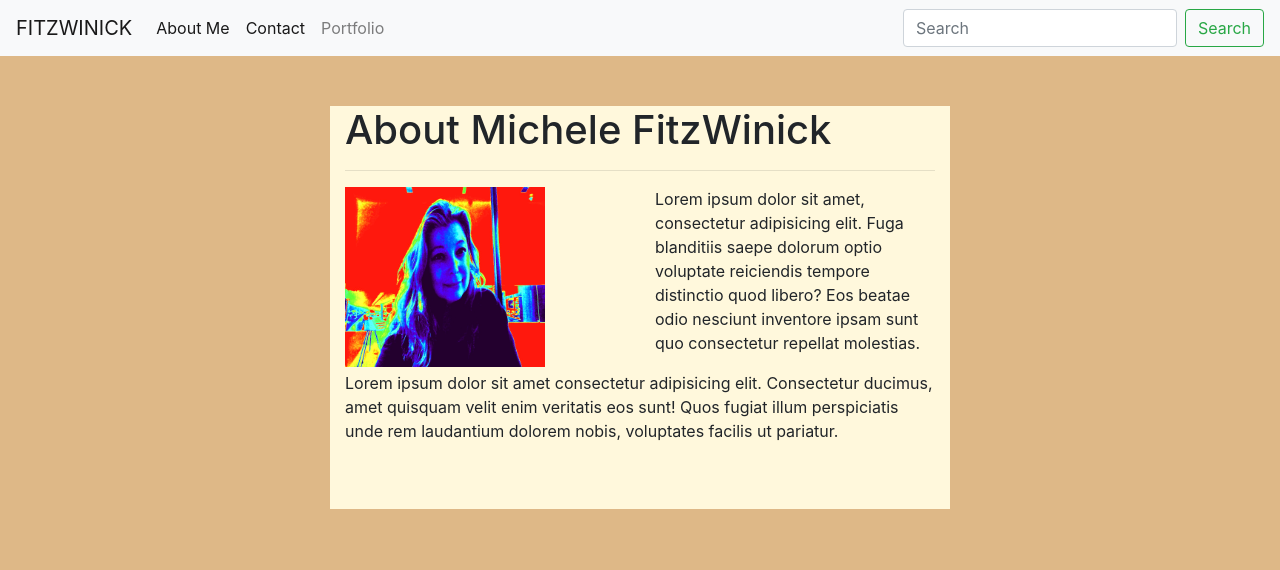
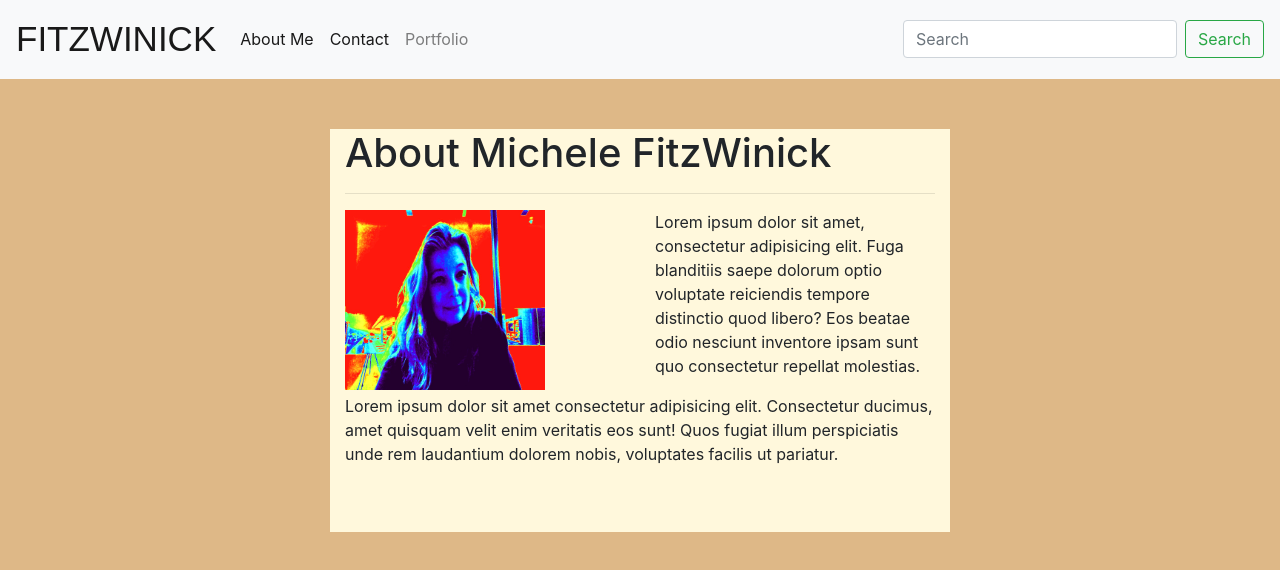
Before and after one commit to mfitzwinick/Responsiveness-Portfolio, a plain HTML site: page index.html in a window 1280 px wide. Drawn offline with nearby package versions, Linux system fonts and the light colour scheme.

Commit message:
clean up

```diff
--- a/index.html
+++ b/index.html
@@ -6,6 +6,9 @@
     <meta name= "viewport" content= "width-device-width, initial scale=1"/>
     <link rel="stylesheet" href="https://cdn.jsdelivr.net/npm/bootstrap@4.5.3/dist/css/bootstrap.min.css" integrity="sha384-TX8t27EcRE3e/ihU7zmQxVncDAy5uIKz4rEkgIXeMed4M0jlfIDPvg6uqKI2xXr2" crossorigin="anonymous">
     <link rel="stylesheet" href="style.css"/>
+    <link rel="stylesheet"
+    href="https://fonts.googleapis.com/css?family=Tangerine"/>
+
     <title>About Me</title>
 </head>
 
--- a/style.css
+++ b/style.css
@@ -26,3 +26,8 @@ body {
     margin-bottom: 15px;
     margin-left: 15px;
 }
+
+.navbar-brand {
+        font-family: Arial, Helvetica, sans-serif;
+        font-size: 35px;
+      }
```
